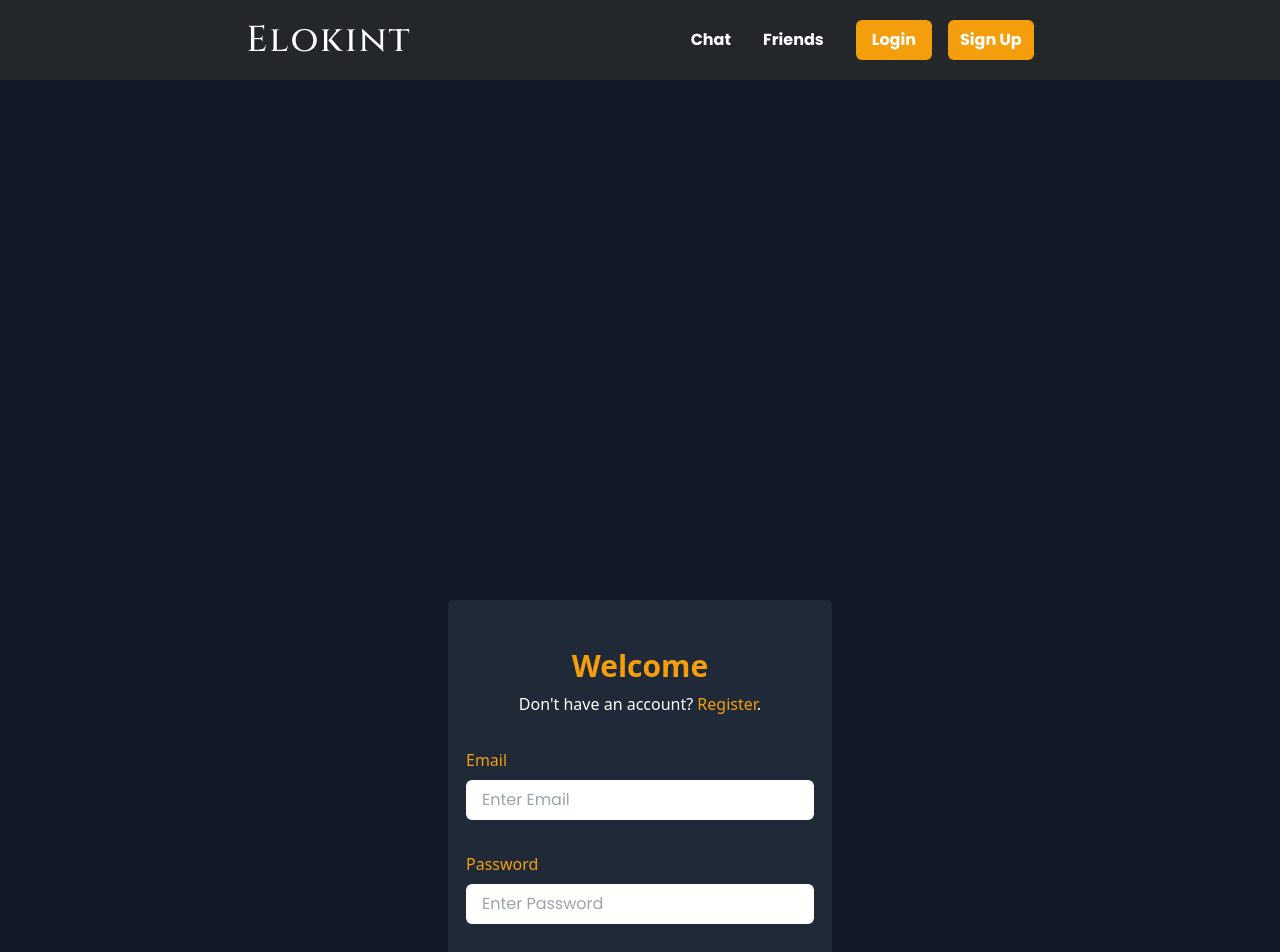
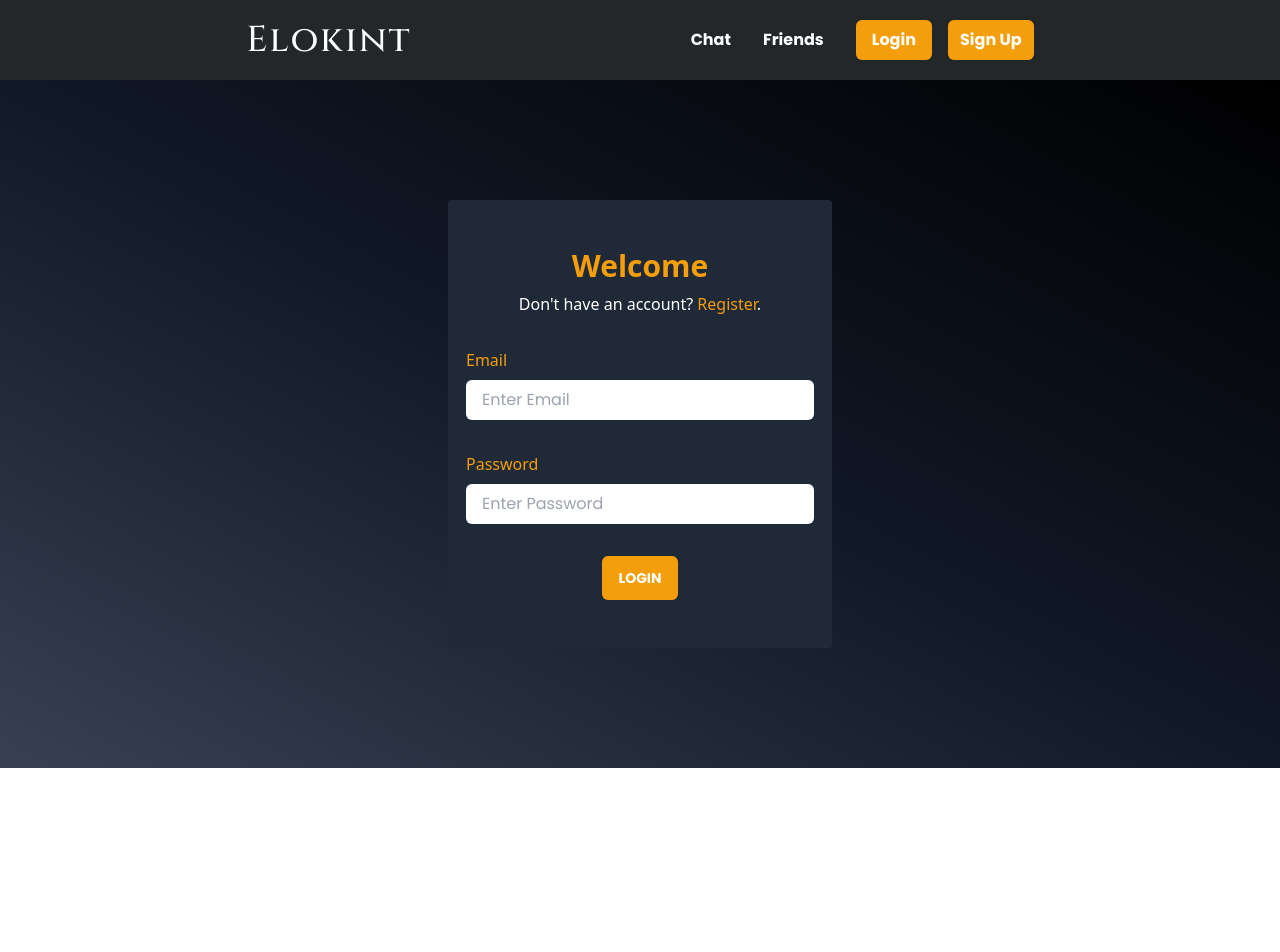
Before and after one commit to k1nho/Elokint, a React (Create React App) app in the folder frontend/: page /login in a window 1280 px wide. Shown: the top 952 px of the page. After the commit the page ends 800 px from the top, so only its background shows below. Built offline with nearby package versions, Linux system fonts and the light colour scheme; no server answers.

Commit message:
modified login screen UI

```diff
--- a/frontend/src/components/userAuth/Login.tsx
+++ b/frontend/src/components/userAuth/Login.tsx
@@ -49,9 +49,8 @@ export const Login: React.FC<Iprops> = ({ authSetter }) => {
   };
 
   return (
-    <div className="grid grid-rows-3 w-full h-full bg-gray-900">
-      <div className="hidden sm:flex"></div>
-      <div className="flex m-auto flex-col p-6 gap-5 bg-gray-900 sm:rounded-8 z-10 sm:w-400 w-full items-center">
+    <div className="grid grid-rows-1 w-full h-full bg-gradient-to-tr from-gray-700 via-gray-900 to-black">
+      <div className="flex m-auto flex-col p-6 gap-5 bg-transparent sm:rounded-8 z-10 sm:w-400 w-full items-center mt-24 mb-24">
         <div className="space-y-8 bg-gray-800 rounded  p-8 md:p-12 md:w-96">
           <div className="flex gap-2 flex-col items-center text-yellow-500">
             <span className="text-3xl text-primary-100 font-bold">Welcome</span>
@@ -107,7 +106,7 @@ export const Login: React.FC<Iprops> = ({ authSetter }) => {
           </div>
         </div>
       </div>
-      <div className="flex flex-row absolute bottom-0 w-full justify-between px-5 py-5 mt-auto items-center sm:px-7 bg-gray-900"></div>
+
     </div>
   );
 };
```
